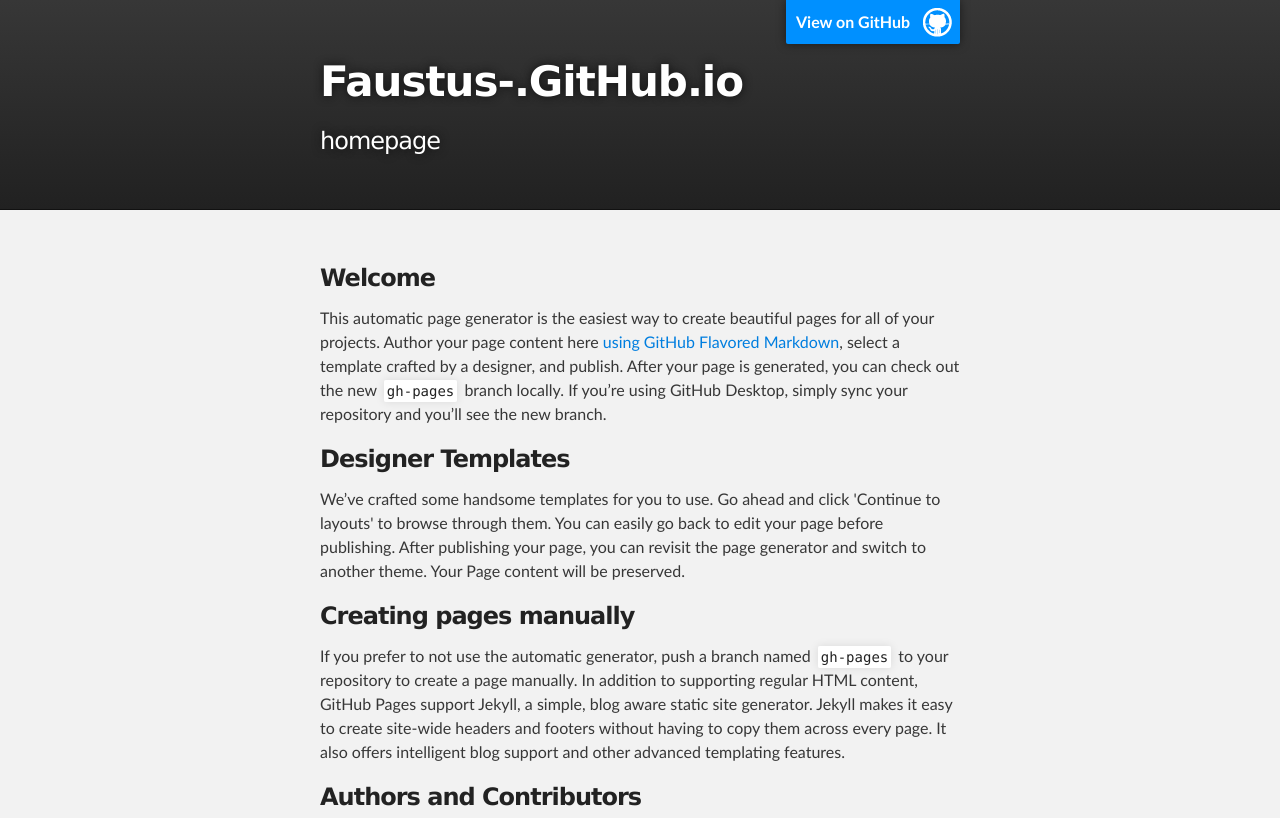
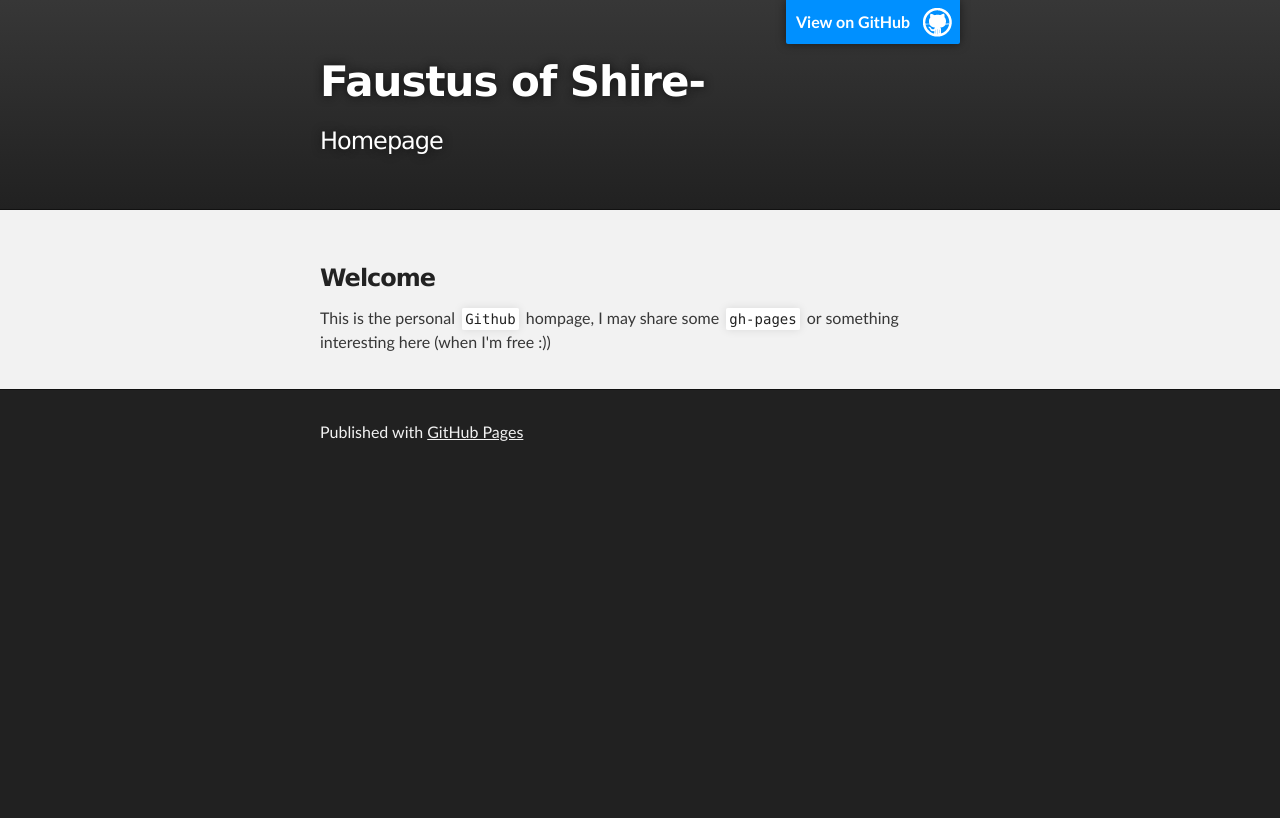
Before and after one commit to Faustus-/Faustus-github.com, a plain HTML site: page index.html in a window 1280 px wide. Shown: the top 818 px of the page. Drawn offline with Linux system fonts and the light colour scheme.

Commit message:
Update the header and remove others

```diff
--- a/index.html
+++ b/index.html
@@ -8,7 +8,7 @@
 
     <link rel="stylesheet" type="text/css" media="screen" href="stylesheets/stylesheet.css">
 
-    <title>Faustus- of Shire</title>
+    <title>Shire</title>
   </head>
 
   <body>
@@ -18,8 +18,8 @@
         <header class="inner">
           <a id="forkme_banner" href="https://github.com/Faustus-">View on GitHub</a>
 
-          <h1 id="project_title">Faustus-.GitHub.io</h1>
-          <h2 id="project_tagline">homepage</h2>
+          <h1 id="project_title">Faustus of Shire-</h1>
+          <h2 id="project_tagline">Homepage</h2>
 
         </header>
     </div>
@@ -30,8 +30,9 @@
         <h3>
 <a id="Welcome" class="anchor" href="#Welcome" aria-hidden="true"><span class="octicon octicon-link"></span></a>Welcome</h3>
 
-<p>This automatic page generator is the easiest way to create beautiful pages for all of your projects. Author your page content here <a href="https://guides.github.com/features/mastering-markdown/">using GitHub Flavored Markdown</a>, select a template crafted by a designer, and publish. After your page is generated, you can check out the new <code>gh-pages</code> branch locally. If you’re using GitHub Desktop, simply sync your repository and you’ll see the new branch.</p>
+<p>This is the personal <code>Github</code> hompage, I may share some <code>gh-pages</code> or something interesting here (when I'm free :)) </p>
 
+<!--
 <h3>
 <a id="designer-templates" class="anchor" href="#designer-templates" aria-hidden="true"><span class="octicon octicon-link"></span></a>Designer Templates</h3>
 
@@ -51,6 +52,7 @@
 <a id="support-or-contact" class="anchor" href="#support-or-contact" aria-hidden="true"><span class="octicon octicon-link"></span></a>Support or Contact</h3>
 
 <p>Having trouble with Pages? Check out our <a href="https://help.github.com/pages">documentation</a> or <a href="https://github.com/contact">contact support</a> and we’ll help you sort it out.</p>
+      -->
       </section>
     </div>
 
```
